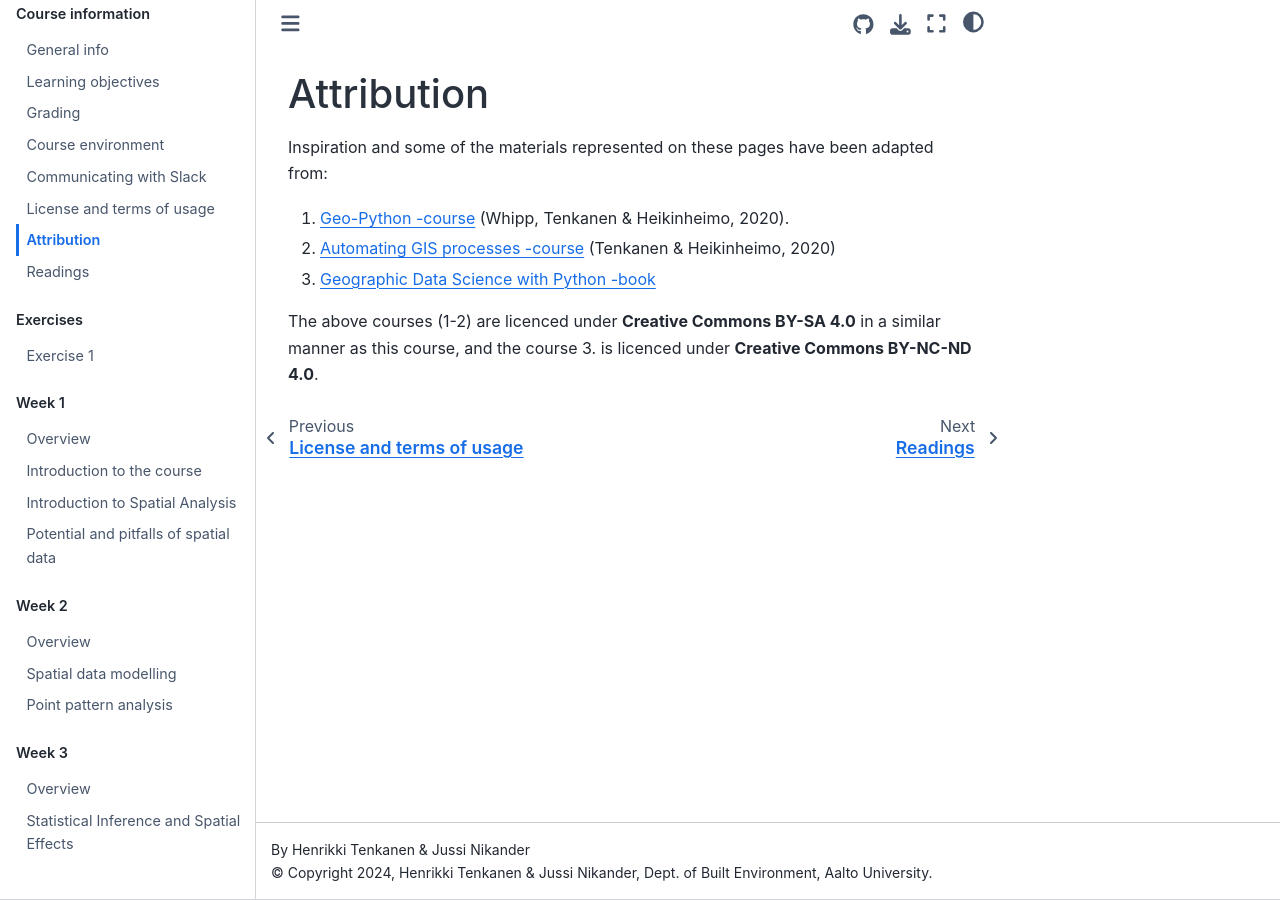
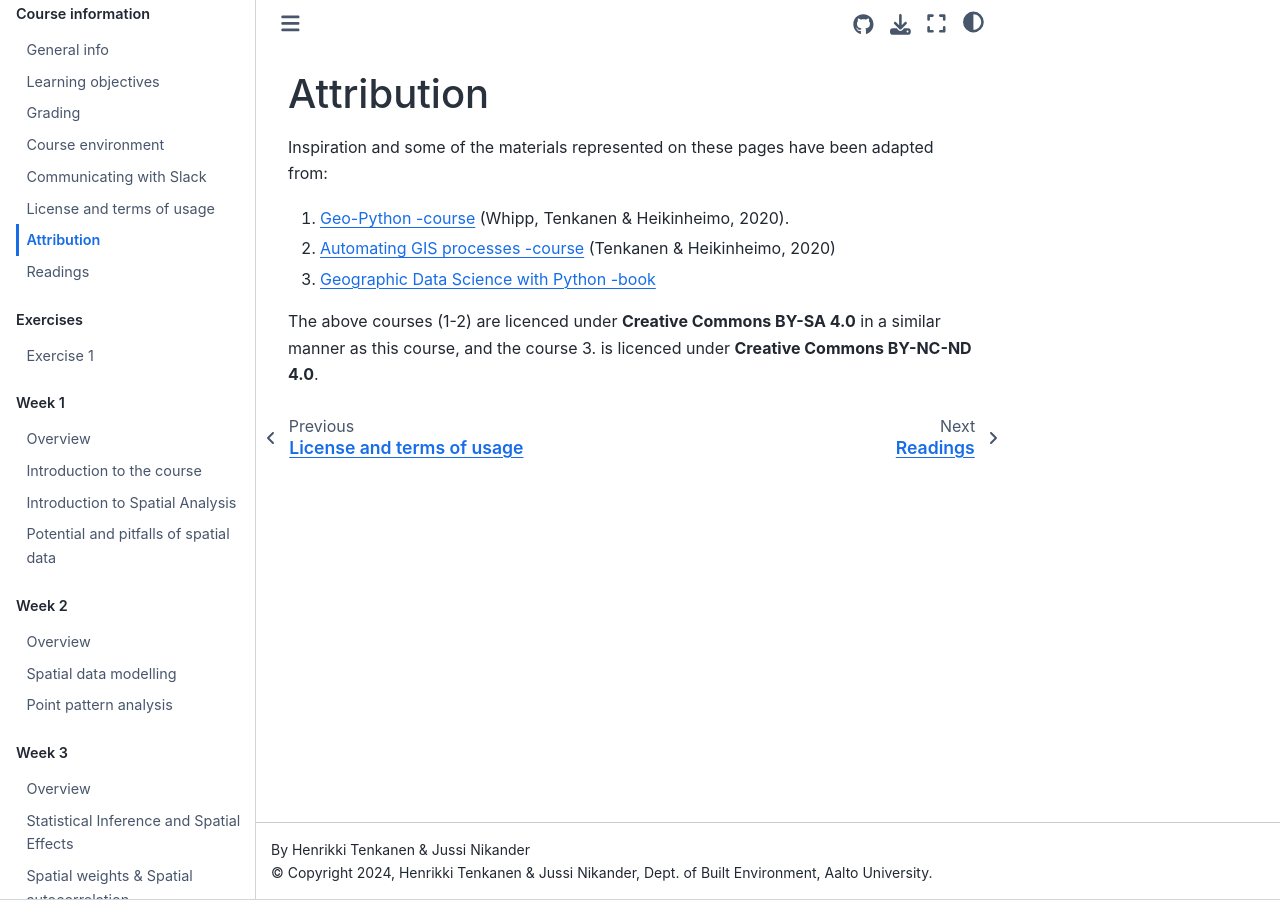
Before and after one commit to AaltoGIS/IntroSDA, a Sphinx documentation site: the page built from source/course-info/attribution.rst, in a window 1280 px wide and 900 px high, scrolled down 49 px. Built offline with Sphinx 7.4.7 and the Sphinx Book theme 1.1.4, drawn with Linux system fonts in a browser that asks for light colours; pages that are not in the unit, such as notebooks, are missing from menus.

Commit message:
Add Lesson 3.2

```diff
--- a/source/index.rst
+++ b/source/index.rst
@@ -170,7 +170,7 @@ Contents
 
     lessons/L3/overview
     lessons/L3/spatial-effects
-    .. lessons/L3/spatial-autocorrelation
+    lessons/L3/spatial-autocorrelation
 
 .. toctree::
     :maxdepth: 1
```
